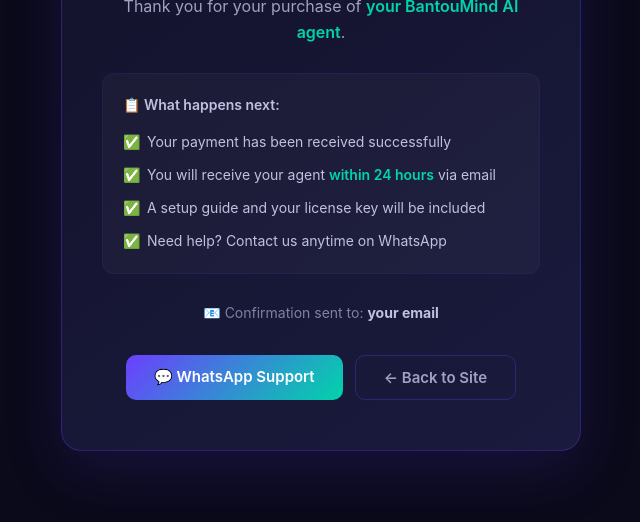
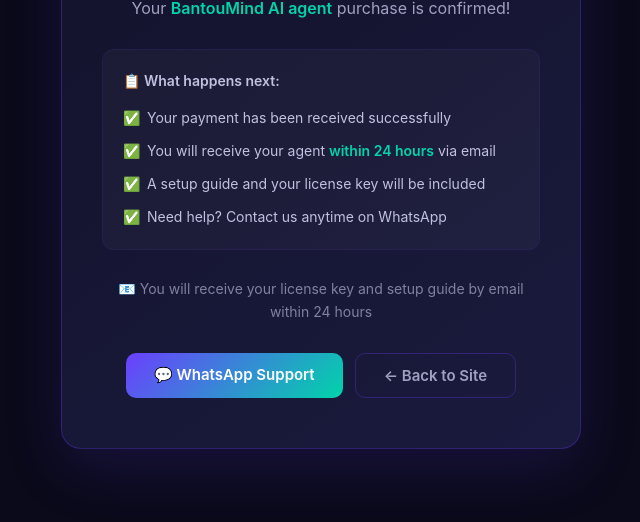
Before and after one commit to Houdiniprime/bantoumind-ai-, a website: page en/payment/success.html in a window 1280 px wide. Shown: the part 278-800 px from the top of the page, without its empty margins (319-959 px from the left). Drawn offline with Linux system fonts and the light colour scheme.

Commit message:
Fix: Simplified success page (static), raw price display in --list-products

```diff
--- a/en/payment/chariow-payment.js
+++ b/en/payment/chariow-payment.js
@@ -176,9 +176,11 @@
       console.log('ID PRODUIT'.padEnd(28) + '| NOM');
       console.log('-'.repeat(60));
       result.data.data.forEach(p => {
-        console.log(`${(p.id || 'N/A').padEnd(28)}| ${p.name || 'Sans nom'}${p.price ? ` ($${p.price/100})` : ''}`);
+        const price = p.price ? ` (price: ${p.price})` : '';
+        console.log(`${(p.id || 'N/A').padEnd(28)}| ${p.name || 'Sans nom'}${price}`);
       });
       console.log('\n💡 Copiez les IDs ci-dessus et mettez à jour PRODUCTS dans ce script.');
+      console.log('💡 Le format du prix dépend de Chariow — vérifiez dans votre dashboard.');
     } else {
       console.log('⚠️ Réponse inattendue de l\'API:', JSON.stringify(result).slice(0, 300));
     }
--- a/en/payment/success.html
+++ b/en/payment/success.html
@@ -119,7 +119,7 @@
     <div class="card">
         <div class="checkmark">✓</div>
         <h1>Payment Confirmed! 🎉</h1>
-        <p>Thank you for your purchase of <span class="highlight" id="product-name">your BantouMind AI agent</span>.</p>
+        <p>Your <span class="highlight">BantouMind AI agent</span> purchase is confirmed!</p>
 
         <div class="steps">
             <p style="color:#c0c0e0;font-size:14px;margin-bottom:12px;font-weight:600;">📋 What happens next:</p>
@@ -130,7 +130,7 @@
         </div>
 
         <p style="font-size:14px;color:#8080a0;">
-            📧 Confirmation sent to: <strong id="customer-email" style="color:#c0c0e0;">your email</strong>
+            📧 You will receive your license key and setup guide by email within 24 hours
         </p>
 
         <div class="btn-group">
@@ -143,11 +143,6 @@
         </div>
     </div>
 
-    <script>
-        // Récupère les infos depuis l'URL (email, product name)
-        const params = new URLSearchParams(window.location.search);
-        const email = params.get('email') || 'your email';
-        document.getElementById('customer-email').textContent = email;
-    </script>
+
 </body>
 </html>
```
